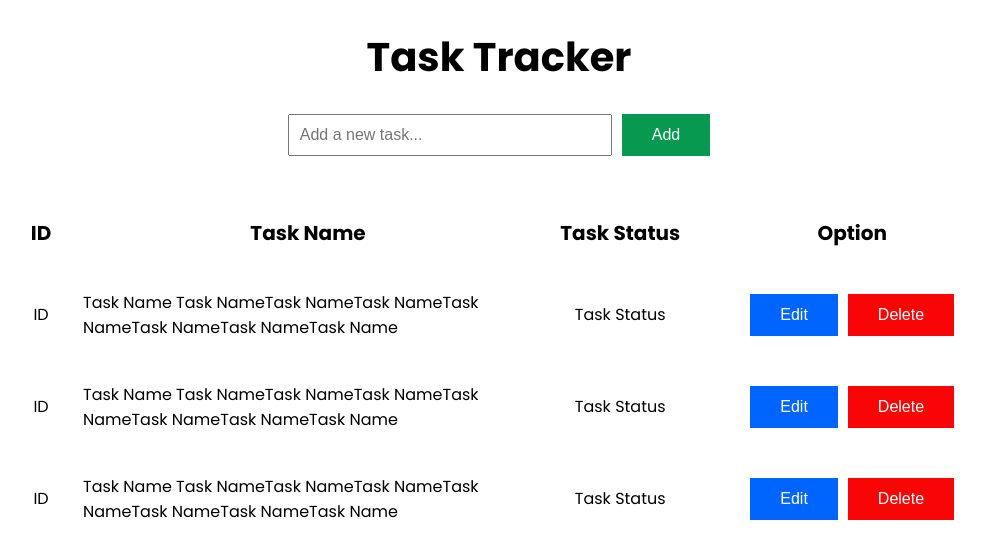
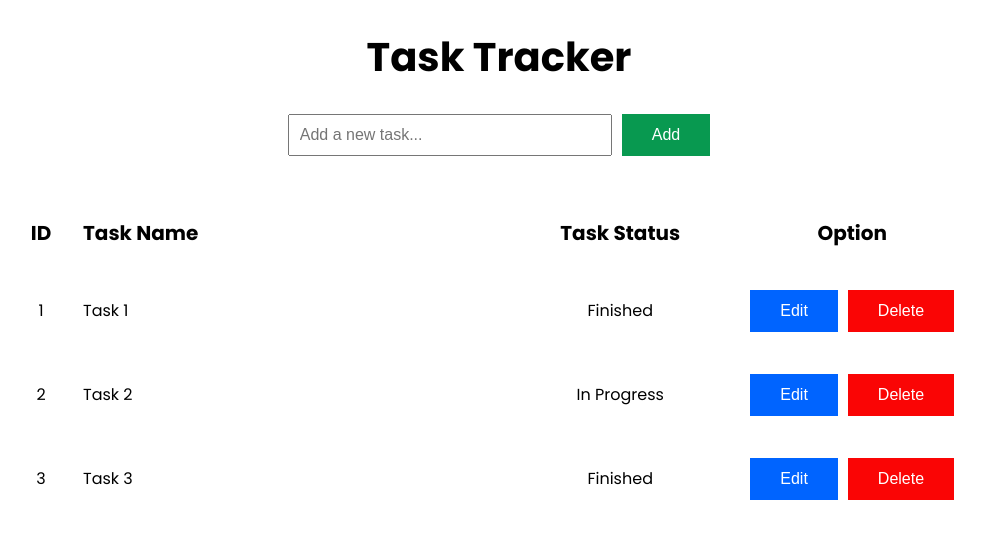
Before and after one commit to brixdesalit7/task-tracker-react, a React (Create React App) app: page / in a window 1280 px wide. Shown: the top 558 px of the page, without its empty margins (141-1126 px from the left). Built offline with nearby package versions, Linux system fonts and the light colour scheme.

Commit message:
Added toggle

```diff
--- a/src/App.js
+++ b/src/App.js
@@ -4,14 +4,31 @@ import AddTask from './components/AddTask'
 import TaskList from './components/TaskList'
 
 const App = () => {
+  const taskList = [
+    {
+      id: 1,
+      title: "Task 1",
+      status: "Finished"
+    },
+    {
+      id: 2,
+      title: "Task 2",
+      status: "In Progress"
+    },
+    {
+      id: 3,
+      title: "Task 3",
+      status: "Finished"
+    },
+  ]
   return (
     <>
-    <div className="task-tracker">
-      <h1 className="task-tracker__heading">Task Tracker</h1>
-      <AddTask/>
-      <TaskList/>
-    </div>
-   </>
+      <div className="task-tracker">
+        <h1 className="task-tracker__heading">Task Tracker</h1>
+        <AddTask />
+        <TaskList task={taskList}/>
+      </div>
+    </>
   )
 }
 
--- a/src/components/TaskList.js
+++ b/src/components/TaskList.js
@@ -1,44 +1,61 @@
 import React from 'react'
+import { useState } from 'react'
 
-const TaskList = () => {
+const TaskList = ({ task }) => {
+    const [update, setUpdate] = useState({});
+
+    function showUpdate(id) {
+        setUpdate(prevVal => ({
+            ...prevVal,
+            [id] : !prevVal[id]
+        }));
+    }
     return (
         <table className="task-tracker__table">
             <thead className="task-tracker__table__thead">
                 <tr className="task-tracker__table__thead__tr">
                     <th className="task-tracker__table__thead__tr__th">ID</th>
-                    <th className="task-tracker__table__thead__tr__th">Task Name</th>
+                    <th className="task-tracker__table__thead__tr__th title">Task Name</th>
                     <th className="task-tracker__table__thead__tr__th">Task Status</th>
                     <th className="task-tracker__table__thead__tr__th">Option</th>
                 </tr>
             </thead>
             <tbody className="task-tracker__table__tbody">
-                <tr className="task-tracker__table__tbody__tr">
-                    <th className="task-tracker__table__tbody__tr__th task-id">ID</th>
-                    <th className="task-tracker__table__tbody__tr__th task-name">Task Name Task NameTask NameTask NameTask NameTask NameTask NameTask Name</th>
-                    <th className="task-tracker__table__tbody__tr__th">Task Status</th>
+                {task.map((val) => {
+                    if (!update[val.id]) {
+                        return (
+                            <tr className="task-tracker__table__tbody__tr" key={val.id}>
+                                <th className="task-tracker__table__tbody__tr__th task-id">{val.id}</th>
+                                <th className="task-tracker__table__tbody__tr__th task-name">{val.title}</th>
+                                <th className="task-tracker__table__tbody__tr__th">{val.status}</th>
                                 <th className="task-tracker__table__tbody__tr__th">
-                        <button className="task-tracker__table__tbody__tr__th__btn btn-edit">Edit</button>
+                                    <button className="task-tracker__table__tbody__tr__th__btn btn-edit" onClick={() => showUpdate(val.id)}>Edit</button>
                                     <button className="task-tracker__table__tbody__tr__th__btn btn-delete">Delete</button>
                                 </th>
                             </tr>
-                <tr className="task-tracker__table__tbody__tr">
-                    <th className="task-tracker__table__tbody__tr__th task-id">ID</th>
-                    <th className="task-tracker__table__tbody__tr__th task-name">Task Name Task NameTask NameTask NameTask NameTask NameTask NameTask Name</th>
-                    <th className="task-tracker__table__tbody__tr__th">Task Status</th>
+                        )
+                    } else {
+                        return (
+                            <tr className="task-tracker__table__tbody__tr" key={val.id}>
+                                <th className="task-tracker__table__tbody__tr__th task-id">{val.id}</th>
+                                <th className="task-tracker__table__tbody__tr__th task-name">
+                                    <input type="text" className="task-tracker__table__tbody__tr__th__input-text" defaultValue={val.title} />
+                                </th>
                                 <th className="task-tracker__table__tbody__tr__th">
-                        <button className="task-tracker__table__tbody__tr__th__btn btn-edit">Edit</button>
-                        <button className="task-tracker__table__tbody__tr__th__btn btn-delete">Delete</button>
+                                    <select className="task-tracker__table__tbody__tr__th__select" defaultValue={val.status}>
+                                        <option value="finished">Finished</option>
+                                        <option value="inprogress">In Progress</option>
+                                    </select>
+                                </th>
+                                <th className="task-tracker__table__tbody__tr__th">
+                                    <button className="task-tracker__table__tbody__tr__th__btn btn-save">Save</button>
+                                    <button className="task-tracker__table__tbody__tr__th__btn btn-delete" onClick={() => showUpdate(val.id)}>Close</button>
                                 </th>
                             </tr>
-                <tr className="task-tracker__table__tbody__tr">
-                    <th className="task-tracker__table__tbody__tr__th task-id">ID</th>
-                    <th className="task-tracker__table__tbody__tr__th task-name">Task Name Task NameTask NameTask NameTask NameTask NameTask NameTask Name</th>
-                    <th className="task-tracker__table__tbody__tr__th">Task Status</th>
-                    <th className="task-tracker__table__tbody__tr__th">
-                        <button className="task-tracker__table__tbody__tr__th__btn btn-edit">Edit</button>
-                        <button className="task-tracker__table__tbody__tr__th__btn btn-delete">Delete</button>
-                    </th>
-                </tr>
+                        )
+                    }
+                })}
+
             </tbody>
         </table>
     )
--- a/src/style/App.scss
+++ b/src/style/App.scss
@@ -41,9 +41,14 @@ $color-blue : #0064ff;
 
         &__thead {
             font-size: 20px;
+
             &__tr {
                 &__th {
                     padding: 20px 0;
+
+                    &.title {
+                        text-align: left;
+                    }
                 }
             }
         }
@@ -80,6 +85,18 @@ $color-blue : #0064ff;
                             margin-left: 10px;
                         }
                     }
+
+                    &__input-text {
+                        width: 100%;
+                        padding: 10px 5px;
+                        box-sizing: border-box;
+                        font-size: 16px;
+                    }
+
+                    &__select {
+                        padding: 10px 5px;
+                        font-size: 16px;
+                    }
                 }
             }
         }
```
Lines whose indentation alone changed are shown as unchanged.
